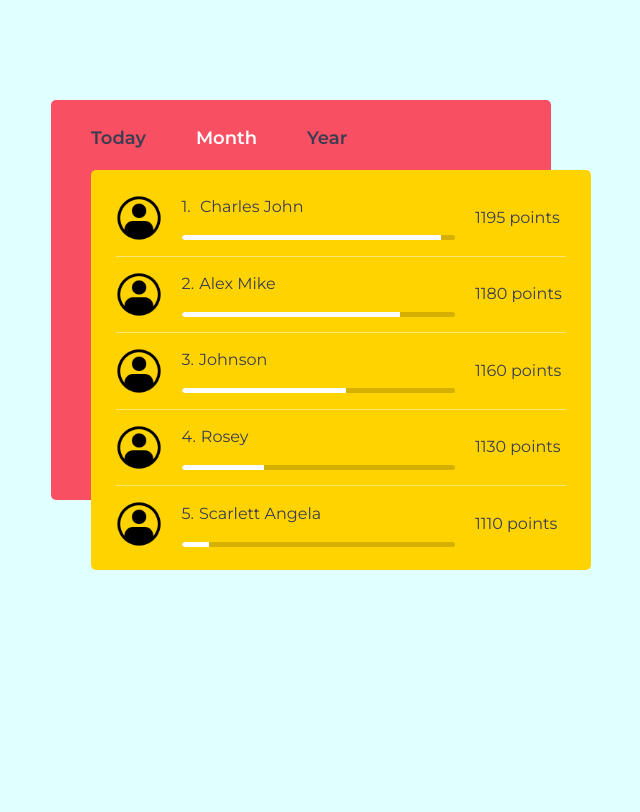
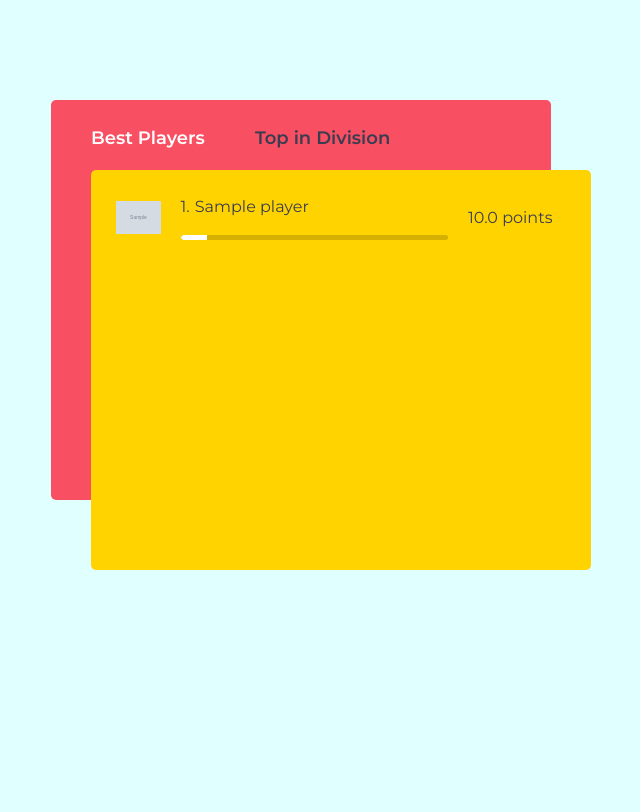
Before and after one commit to patryktomaszewski/BeerPongChampions, a Django app: template beerpongchampions/championship/templates/championship/leaderboard.html in a window 1280 px wide. Shown: the top 812 px of the page, without its empty margins (339-979 px from the left). Run offline with Django 3.2, Linux system fonts and the light colour scheme; the template is opened without the code that fills it: values that come from a table or form of the project are taken from there, others are empty; tables that the repository leaves empty hold one stand-in row (values such as "Sample post"); grey boxes marked "Sample" are stand-in pictures; some libraries are stand-ins or nearby versions.

Commit message:
leader board actualization, db connection

```diff
--- a/beerpongchampions/championship/forms.py
+++ b/beerpongchampions/championship/forms.py
@@ -9,6 +9,8 @@ class CreateUserForm(UserCreationForm):
         fields = {'username', 'email', 'password1', 'password2'}
 
 
+
+
 class PlayerForm(ModelForm):
     class Meta:
         model = Player
--- a/beerpongchampions/championship/models.py
+++ b/beerpongchampions/championship/models.py
@@ -13,11 +13,12 @@ class Player(models.Model):
         ('Champion', 'Champion'),
     )
 
-    user = models.OneToOneField(User, null=True, blank=True, on_delete=models.CASCADE)
+    user = models.OneToOneField(User, null=True, blank=False, on_delete=models.CASCADE)
     name = models.CharField(max_length=200, null=True)
-    email = models.CharField(max_length=200, null=True)
+    email = models.EmailField(max_length=200, null=True)
     date_created = models.DateTimeField(auto_now_add=True, null=True)
     points = models.FloatField(null=True, default=0.0)
+    p_points = models.FloatField(null=True, default=0.0)
     player_level = models.CharField(max_length=200, null=True, choices=Level, default="Amateur")
     profile_pic = models.ImageField(default="profile_pic_default.png", null=True )
 
--- a/beerpongchampions/championship/signals.py
+++ b/beerpongchampions/championship/signals.py
@@ -6,9 +6,11 @@ from django.dispatch import receiver
 #@receiver(post_save, sender=User)
 def create_player(sender, instance, created, **kwargs):
     if created:
+
         group = Group.objects.get(name='player')
         instance.groups.add(group)
-        Player.objects.create(user=instance, name=instance.username)
+        Player.objects.create(user=instance, name=instance.username, email=instance.email)
+
 post_save.connect(create_player, sender=User)
 # @receiver(post_save, sender=User)
 # def update_player(sender, instance, created, **kwargs):
--- a/beerpongchampions/championship/templates/championship/account_settings.html
+++ b/beerpongchampions/championship/templates/championship/account_settings.html
@@ -41,7 +41,7 @@
                 </div>
                    <div class="input-div one">
                     <div class="i">
-                        <i class="fas"> Email: </i>
+                        <i class="fas"> Level: </i>
                     </div>
                     <div class="div">
 
@@ -59,7 +59,7 @@
 
 
 
-                <input class="btn " type="submit" name="Update Information" value="Upadate Informations">
+                <input class="btn btn-primary" type="submit" name="Update Information" value="Upadate Informations">
             </form>
                 <a id ="back" class="btn" href="{% url 'accountView' player.name %}" >Back to profile</a>
         </div>
--- a/beerpongchampions/championship/templates/championship/account_view.html
+++ b/beerpongchampions/championship/templates/championship/account_view.html
@@ -51,7 +51,8 @@
                     {% csrf_token %}
                     <input type="submit" class="btn" value="Account Settings">
                 </form>
-
+                 <a id ="back" class="btn" href="{% url 'home' %}" >Back to home page</a>
+                <a id ="back" class="btn" href="{% url 'logout' %}" >Logout</a>
             </div>
         </div>
     </div>
--- a/beerpongchampions/championship/templates/championship/leaderboard.html
+++ b/beerpongchampions/championship/templates/championship/leaderboard.html
@@ -7,6 +7,7 @@
 {% endblock %}
 
 {% block script %}
+    <script type="text/javascript" src="http://code.jquery.com/jquery-1.6.2.js"></script>
     <script type="text/javascript" src="{% static '/js/leaderboard.js' %}"></script>
 {% endblock %}
 
@@ -17,243 +18,142 @@
             <div class="lboard_tabs">
                 <div class="tabs">
                     <ul>
-                        <li data-li="today">Today</li>
-                        <li class="active" data-li="month">Month</li>
-                        <li data-li="year">Year</li>
+                        <li id="choice" class="active" data-li="BestPlayers">Best Players</li>
+                        <li id="dropdown" data-li="Top Players in Division" onmouseover="myFunction()" onmouseout="fun2()">Top in Division
+
+                                <ul class="dropdown-content">
+                                    <li id="choice" data-li="Amateur">Amateur</li>
+                                     <li id="choice" data-li="Inter">Intermediate</li>
+                                     <li id="choice" data-li="Prof">Professional</li>
+                                     <li id="choice" data-li="WrdClass">World Class</li>
+                                     <li id="choice" data-li="Champ">Champion</li>
+                                </ul>
+
+                        </li>
                     </ul>
                 </div>
 
             </div>
-            <div class="lboard_wrap">
-                <div class="lboard_item today" style="display: none;">
+            <div id="lboard" class="lboard_wrap">
+                <div class="lboard_item BestPlayers" style="display: block;">
+                {% for leader in leaders %}
                     <div class="lboard_mem">
                         <div class="img">
-                            <img src={% static 'images/profile_pic_default.png' %} alt="picture_1">
+                            <img src="{{ leader.profile_pic.url }}">
+
                         </div>
                         <div class="name_bar">
-                            <p><span>1.</span> Charles John</p>
+                            <p><span>{{ forloop.counter }}.</span>{{ leader.name }}</p>
                             <div class="bar_wrap">
-                                <div class="inner_bar" style="width: 95%"></div>
+                                <div class="inner_bar" style="width: {{ leader.p_points }}%"></div>
                             </div>
                         </div>
                         <div class="points">
-                            195 points
+                            {{ leader.points }} points
                         </div>
                     </div>
+                {% endfor %}
+                </div>
 
+                <div class="lboard_item Amateur" style="display: none;">
+                {% for amateur in top_amateurs %}
                     <div class="lboard_mem">
                         <div class="img">
-                            <img src={% static 'images/profile_pic_default.png' %} alt="picture_2">
+                            <img src="{{ amateur.profile_pic.url }}">
+
                         </div>
                         <div class="name_bar">
-                            <p><span>2.</span>Alex Mike</p>
+                            <p><span>{{ forloop.counter }}.</span>{{ amateur.name }}</p>
                             <div class="bar_wrap">
-                                <div class="inner_bar" style="width: 80%"></div>
+                                <div class="inner_bar" style="width: {{ amateur.p_points }}%"></div>
                             </div>
                         </div>
                         <div class="points">
-                            180 points
+                            {{ amateur.points }} points
                         </div>
                     </div>
+                {% endfor %}
+                </div>
 
+                <div class="lboard_item Inter" style="display: none;">
+                {% for inter in top_intermediate %}
                     <div class="lboard_mem">
                         <div class="img">
-                            <img src={% static 'images/profile_pic_default.png' %} alt="picture_3">
+                            <img src="{{ inter.profile_pic.url }}">
+
                         </div>
                         <div class="name_bar">
-                            <p><span>3.</span>Johnson</p>
+                            <p><span>{{ forloop.counter }}.</span>{{ inter.name }}</p>
                             <div class="bar_wrap">
-                                <div class="inner_bar" style="width: 60%"></div>
+                                <div class="inner_bar" style="width: {{ inter.p_points }}%"></div>
                             </div>
                         </div>
                         <div class="points">
-                                160 points
+                            {{ inter.points }} points
                         </div>
                     </div>
+                {% endfor %}
+                </div>
 
+               <div class="lboard_item Prof" style="display: none;">
+                {% for prof in top_professional %}
                     <div class="lboard_mem">
                         <div class="img">
-                            <img src={% static 'images/profile_pic_default.png' %} alt="picture_4">
+                            <img src="{{ prof.profile_pic.url }}">
                         </div>
                         <div class="name_bar">
-                            <p><span>4.</span>Rosey</p>
+                            <p><span>{{ forloop.counter }}.</span>{{ prof.name }}</p>
                             <div class="bar_wrap">
-                                <div class="inner_bar" style="width: 30%"></div>
+                                <div class="inner_bar" style="width: {{ prof.p_points }}%"></div>
                             </div>
                         </div>
                         <div class="points">
-                            130 points
+                            {{ prof.points }} points
                         </div>
                     </div>
+                {% endfor %}
+                </div>
 
+                <div class="lboard_item WrdClass" style="display: none;">
+                {% for wrd in top_wrld_class %}
                     <div class="lboard_mem">
                         <div class="img">
-                            <img src={% static 'images/profile_pic_default.png' %} alt="picture_5">
+                            <img src="{{ wrd.profile_pic.url }}">
                         </div>
                         <div class="name_bar">
-                            <p><span>5.</span>Scarlett Angela</p>
+                            <p><span>{{ forloop.counter }}.</span>{{ wrd.name }}</p>
                             <div class="bar_wrap">
-                                <div class="inner_bar" style="width: 10%"></div>
+                                <div class="inner_bar" style="width: {{ wrd.p_points }}%"></div>
                             </div>
                         </div>
                         <div class="points">
-                            110 points
+                            {{ wrd.points }} points
                         </div>
                     </div>
+                {% endfor %}
                 </div>
-                <div class="lboard_item month" style="display: block;">
+
+                <div class="lboard_item Champ" style="display: none;">
+                {% for champ in top_champion %}
                     <div class="lboard_mem">
                         <div class="img">
-                            <img src={% static 'images/profile_pic_default.png' %} alt="picture_1">
+                            <img src="{{ champ.profile_pic.url }}">
                         </div>
                         <div class="name_bar">
-                            <p><span>1.</span> Charles John</p>
+                            <p><span>{{ forloop.counter }}.</span>{{ champ.name }}</p>
                             <div class="bar_wrap">
-                                <div class="inner_bar" style="width: 95%"></div>
+                                <div class="inner_bar" style="width: {{ champ.p_points }}%"></div>
                             </div>
                         </div>
                         <div class="points">
-                            1195 points
+                            {{ champ.points }} points
                         </div>
                     </div>
-
-                    <div class="lboard_mem">
-                        <div class="img">
-                            <img src={% static 'images/profile_pic_default.png' %} alt="picture_2">
-                        </div>
-                        <div class="name_bar">
-                            <p><span>2.</span>Alex Mike</p>
-                            <div class="bar_wrap">
-                                <div class="inner_bar" style="width: 80%"></div>
-                            </div>
-                        </div>
-                        <div class="points">
-                            1180 points
-                        </div>
-                    </div>
-
-                    <div class="lboard_mem">
-                        <div class="img">
-                            <img src={% static 'images/profile_pic_default.png' %} alt="picture_3">
-                        </div>
-                        <div class="name_bar">
-                            <p><span>3.</span>Johnson</p>
-                            <div class="bar_wrap">
-                                <div class="inner_bar" style="width: 60%"></div>
-                            </div>
-                        </div>
-                        <div class="points">
-                                1160 points
-                        </div>
-                    </div>
-
-                    <div class="lboard_mem">
-                        <div class="img">
-                            <img src={% static 'images/profile_pic_default.png' %} alt="picture_4">
-                        </div>
-                        <div class="name_bar">
-                            <p><span>4.</span>Rosey</p>
-                            <div class="bar_wrap">
-                                <div class="inner_bar" style="width: 30%"></div>
-                            </div>
-                        </div>
-                        <div class="points">
-                            1130 points
-                        </div>
-                    </div>
-
-                    <div class="lboard_mem">
-                        <div class="img">
-                            <img src={% static 'images/profile_pic_default.png' %} alt="picture_5">
-                        </div>
-                        <div class="name_bar">
-                            <p><span>5.</span>Scarlett Angela</p>
-                            <div class="bar_wrap">
-                                <div class="inner_bar" style="width: 10%"></div>
-                            </div>
-                        </div>
-                        <div class="points">
-                            1110 points
-                        </div>
-                    </div>
-                </div>
-                <div class="lboard_item year" style="display: none;">
-                    <div class="lboard_mem">
-                        <div class="img">
-                            <img src={% static 'images/profile_pic_default.png' %} alt="picture_1">
-                        </div>
-                        <div class="name_bar">
-                            <p><span>1.</span> Charles John</p>
-                            <div class="bar_wrap">
-                                <div class="inner_bar" style="width: 95%"></div>
-                            </div>
-                        </div>
-                        <div class="points">
-                            3195 points
-                        </div>
-                    </div>
-
-                    <div class="lboard_mem">
-                        <div class="img">
-                            <img src={% static 'images/profile_pic_default.png' %} alt="picture_2">
-                        </div>
-                        <div class="name_bar">
-                            <p><span>2.</span>Alex Mike</p>
-                            <div class="bar_wrap">
-                                <div class="inner_bar" style="width: 80%"></div>
-                            </div>
-                        </div>
-                        <div class="points">
-                            3180 points
-                        </div>
-                    </div>
-
-                    <div class="lboard_mem">
-                        <div class="img">
-                            <img src={% static 'images/profile_pic_default.png' %} alt="picture_3">
-                        </div>
-                        <div class="name_bar">
-                            <p><span>3.</span>Johnson</p>
-                            <div class="bar_wrap">
-                                <div class="inner_bar" style="width: 60%"></div>
-                            </div>
-                        </div>
-                        <div class="points">
-                                3160 points
-                        </div>
-                    </div>
-
-                    <div class="lboard_mem">
-                        <div class="img">
-                            <img src={% static 'images/profile_pic_default.png' %} alt="picture_4">
-                        </div>
-                        <div class="name_bar">
-                            <p><span>4.</span>Rosey</p>
-                            <div class="bar_wrap">
-                                <div class="inner_bar" style="width: 30%"></div>
-                            </div>
-                        </div>
-                        <div class="points">
-                            3130 points
-                        </div>
-                    </div>
-
-                    <div class="lboard_mem">
-                        <div class="img">
-                            <img src={% static 'images/profile_pic_default.png' %} alt="picture_5">
-                        </div>
-                        <div class="name_bar">
-                            <p><span>5.</span>Scarlett Angela</p>
-                            <div class="bar_wrap">
-                                <div class="inner_bar" style="width: 10%"></div>
-                            </div>
-                        </div>
-                        <div class="points">
-                            3110 points
-                        </div>
-                    </div>
+                {% endfor %}
                 </div>
             </div>
+
+
         </div>
 
     </div>
--- a/beerpongchampions/championship/urls.py
+++ b/beerpongchampions/championship/urls.py
@@ -8,4 +8,5 @@ urlpatterns = [
     path('leaderboard/', views.leaderboard, name="leaderboard"),
     path('accountView/<pk>', views.accountView, name="accountView"),
     path('accountSettings/<pk>', views.accountSettings, name="accountSettings"),
+    path('logout/', views.logoutUser, name='logout'),
 ]
--- a/beerpongchampions/static/css/leaderboard.css
+++ b/beerpongchampions/static/css/leaderboard.css
@@ -6,6 +6,10 @@
     margin: 0;
     padding: 0;
     box-sizing: border-box;
+}
+
+body{
+    overflow: hidden;
 }
 
 .wrapper{
@@ -92,7 +96,7 @@
     margin-right: 5px;
 }
 .lboard_wrap .lboard_item  .points{
-    width: 100px;
+    width: 110px;
     color: #3a3d51;
 }
 
@@ -116,3 +120,27 @@
     border-top-right-radius: 0;
     border-bottom-right-radius: 0;
 }
+
+#dropdown{
+
+}
+.dropdown-content {
+    visibility: hidden;
+    display: flex;
+    flex-direction: column;
+    background: #f94f62;
+
+    float: top;
+
+}
+#dropdown:hover .dropdown-content{
+    visibility: visible;
+}
+
+/*#dropdown:hover + .lboard_wrap{*/
+/*   top: 200px;*/
+
+/*}*/
+
+
+/*#dropdown:hover #dropdown-content{display: block}*/
--- a/beerpongchampions/static/js/leaderboard.js
+++ b/beerpongchampions/static/js/leaderboard.js
@@ -1,8 +1,12 @@
-var tabs = document.querySelectorAll(".lboard_tabs ul li");
-var today = document.querySelector(".today");
-var month = document.querySelector(".month");
-var year = document.querySelector(".year");
+var tabs = document.querySelectorAll( "#choice");
+var BestPlayers = document.querySelector(".BestPlayers");
+var Amateur = document.querySelector(".Amateur");
+var Inter = document.querySelector(".Inter");
+var Prof = document.querySelector(".Prof");
+var WrdClass = document.querySelector(".WrdClass");
+var Champ = document.querySelector(".Champ");
 var items = document.querySelectorAll(".lboard_item");
+
 
 tabs.forEach(function (tab){
     tab.addEventListener("click", function (){
@@ -17,14 +21,35 @@ tabs.forEach(function (tab){
             item.style.display = "none";
         })
 
-        if(currentdatali == "today"){
-            today.style.display = "block";
+        if(currentdatali == "BestPlayers"){
+            BestPlayers.style.display = "block";
         }
-        else if(currentdatali == "month"){
-            month.style.display = "block";
+        else if(currentdatali == "Amateur"){
+            Amateur.style.display = "block";
+        }
+        else if(currentdatali == "Inter"){
+            Inter.style.display = "block";
+        }
+        else if(currentdatali == "Prof"){
+            Prof.style.display = "block";
+        }
+        else if(currentdatali == "WrdClass"){
+            WrdClass.style.display = "block";
         }
         else{
-            year.style.display = "block";
+            Champ.style.display = "block";
         }
     })
 })
+
+
+var cw2 = $('.dropdown-content').height();
+
+function myFunction(x) {
+  document.getElementById("lboard").style.top= 50+cw2+"px";
+  document.getElementById("lboard").style.transitionDuration= "0.5s";
+}
+function fun2() {
+  document.getElementById("lboard").style.top= "70px";
+  document.getElementById("lboard").style.transitionDuration= "0.5s";
+}
```
Also changed, not shown: beerpongchampions/championship/views.py (+41 -1 lines), beerpongchampions/static/css/account_view.css (+9 -1 lines), beerpongchampions/championship/migrations/0003_auto_20210215_1257.py (added).
